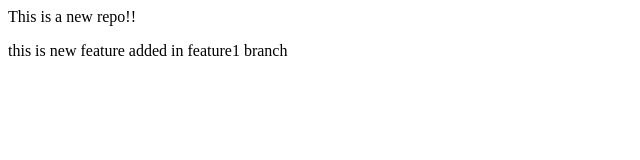
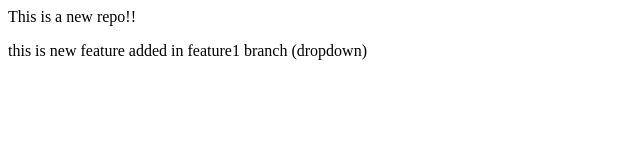
Before and after one commit to anuradhakumari2025/localrepo, a plain HTML site: page index.html in a window 1280 px wide. Shown: the full height of the page, 0-640 px from the left. Drawn offline with Linux system fonts and the light colour scheme.

Commit message:
add dropdown

```diff
--- a/index.html
+++ b/index.html
@@ -1,2 +1,2 @@
 <p>This is a new repo!!</p>
-<p>this is new feature added in feature1 branch</p>
+<p>this is new feature added in feature1 branch (dropdown)</p>
```
